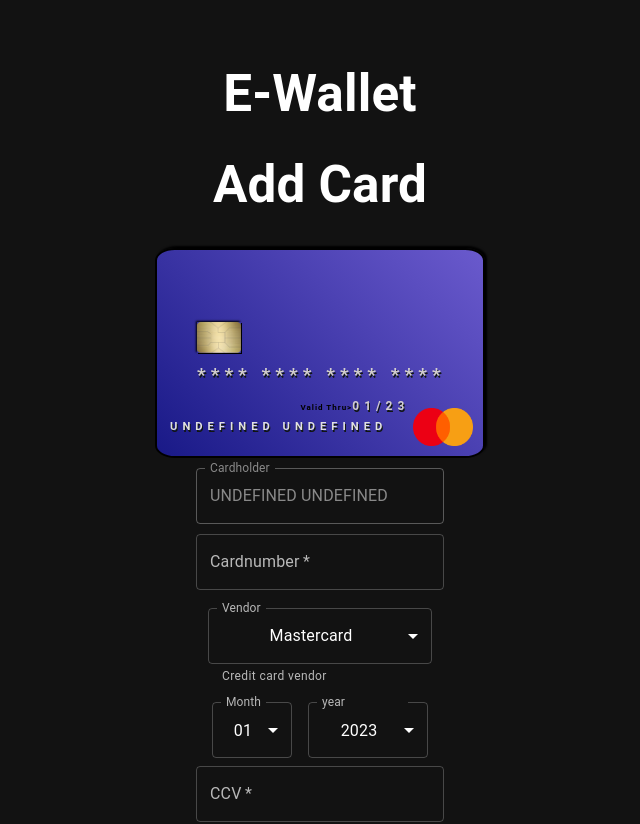
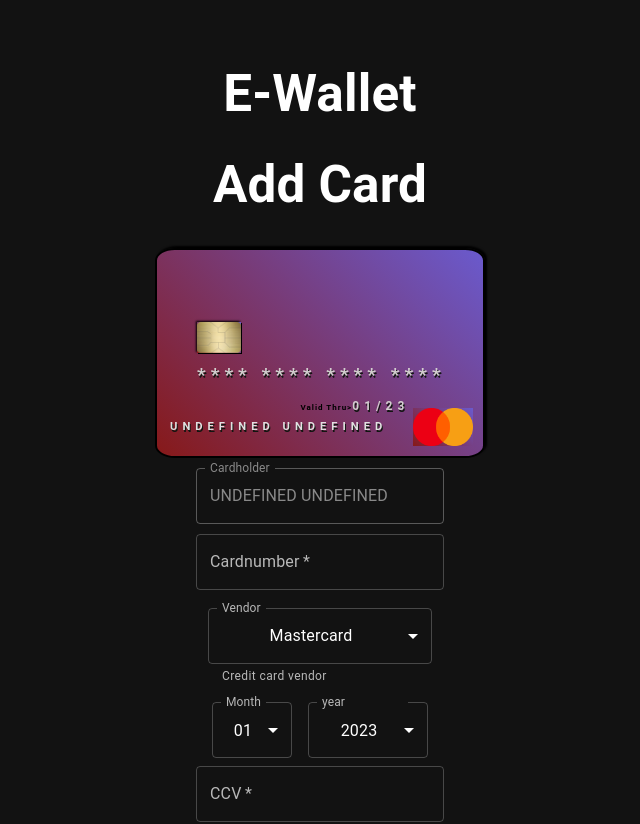
Before and after one commit to WilhelmErik/E-wallet, a React (Vite) app: page /newCard in a window 1280 px wide. Shown: the top 824 px of the page, without its empty margins (320-960 px from the left). Built offline with nearby package versions, Linux system fonts and the light colour scheme; no server answers.

Commit message:
some unique colors for each card-vendor

```diff
--- a/src/App.css
+++ b/src/App.css
@@ -81,7 +81,7 @@ transform: rotateY(180deg);
 
   box-shadow: 2px 2px rgb(57, 25, 25);
 }
- /* .Mastercard{
+ .Mastercard{
   background: linear-gradient(45deg,rgb(135, 25, 25),slateblue) ;
 }
 
@@ -90,7 +90,7 @@ transform: rotateY(180deg);
 }
 .AmericanExpress{
   background: linear-gradient(45deg,rgb(29, 135, 25),slateblue) ;
-}  */
+}
 .card-number{
   outline: invert;
   position: absolute;
@@ -101,7 +101,6 @@ transform: rotateY(180deg);
   background-color: red;
 }
 .vendor-logo {
-  /* height: 40px; */
   width: 60px;
   position: absolute;
   bottom: 10px;
```
